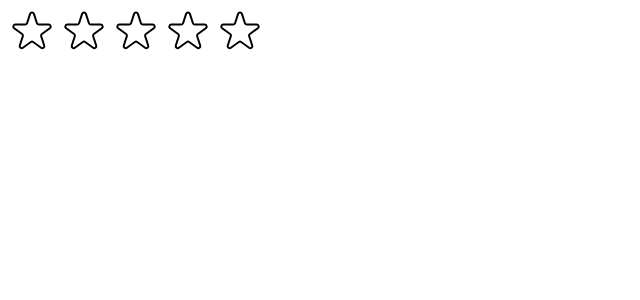
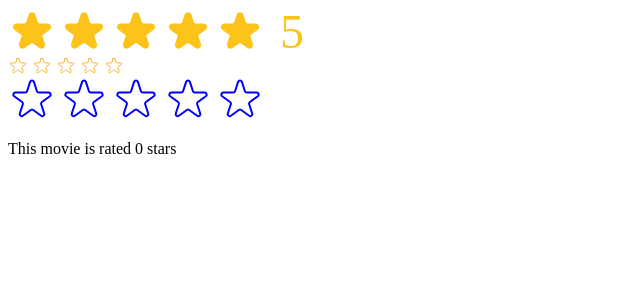
Before and after one commit to Alanm17/Movie.jsx, a React (Create React App) app: page / in a window 1280 px wide. Shown: the top 300 px of the page, without its empty margins (0-640 px from the left). Built offline with nearby package versions, Linux system fonts and the light colour scheme.

Commit message:
props as componentAPI

```diff
--- a/src/StarRating.js
+++ b/src/StarRating.js
@@ -10,34 +10,62 @@ const StyleofStyle = {
   // alignItems: "center",
   gap: "4px",
 };
-const textStyle = { lineHeight: "1", margin: "0" };
-export default function StarRating({ maxRating = 5 }) {
-  const [rating, setRating] = useState(0);
+
+export default function StarRating({
+  maxRating = 5,
+  color = "#fcc419",
+  size = 48,
+  className = "",
+  messages = [],
+  defaultRating = 0,
+  onSetRating,
+}) {
+  const crrdefault = defaultRating <= maxRating ? defaultRating : 0;
+
+  const [rating, setRating] = useState(Number(crrdefault));
   const [tempRating, setTempRating] = useState(0);
+
+  const textStyle = {
+    lineHeight: "1",
+    margin: "0",
+    color,
+    fontSize: `${size}px`,
+  };
+  function onHandleRating(rating) {
+    setRating(rating);
+    onSetRating(rating);
+  }
   return (
-    <div style={starOFcontainer}>
+    <div style={starOFcontainer} className={className}>
       <div style={StyleofStyle}>
         {Array.from({ length: maxRating }, (_, i) => (
           <Star
             key={i}
-            onRate={() => setRating(i + 1)}
+            onRate={() => onHandleRating(i + 1)}
             full={tempRating ? tempRating >= i + 1 : rating >= i + 1}
             onHoverIn={() => setTempRating(i + 1)}
             onHoverOut={() => setTempRating(0)}
+            color={color}
+            size={size}
           />
         ))}
       </div>
-      <p style={textStyle}>{tempRating || rating || ""}</p>
+      <p style={textStyle}>
+        {messages.length === maxRating
+          ? messages[tempRating ? tempRating - 1 : rating - 1]
+          : tempRating || rating || ""}
+      </p>
     </div>
   );
 }
-const StarStyle = {
-  height: "48px",
-  width: "48px",
-  display: "block",
-  cursor: "pointer",
-};
-function Star({ onRate, full, onHoverIn, onHoverOut }) {
+
+function Star({ onRate, full, onHoverIn, onHoverOut, size, color }) {
+  const StarStyle = {
+    height: `${size}px`,
+    width: `${size}px`,
+    display: "block",
+    cursor: "pointer",
+  };
   return (
     <span
       role="button"
@@ -50,8 +78,8 @@ function Star({ onRate, full, onHoverIn, onHoverOut }) {
         <svg
           xmlns="http://www.w3.org/2000/svg"
           viewBox="0 0 20 20"
-          fill="#000"
-          stroke="#000"
+          fill={color}
+          stroke={color}
         >
           <path d="M9.049 2.927c.3-.921 1.603-.921 1.902 0l1.07 3.292a1 1 0 00.95.69h3.462c.969 0 1.371 1.24.588 1.81l-2.8 2.034a1 1 0 00-.364 1.118l1.07 3.292c.3.921-.755 1.688-1.54 1.118l-2.8-2.034a1 1 0 00-1.175 0l-2.8 2.034c-.784.57-1.838-.197-1.539-1.118l1.07-3.292a1 1 0 00-.364-1.118L2.98 8.72c-.783-.57-.38-1.81.588-1.81h3.461a1 1 0 00.951-.69l1.07-3.292z" />
         </svg>
@@ -60,7 +88,7 @@ function Star({ onRate, full, onHoverIn, onHoverOut }) {
           xmlns="http://www.w3.org/2000/svg"
           fill="none"
           viewBox="0 0 24 24"
-          stroke="#000"
+          stroke={color}
         >
           <path
             strokeLinecap="round"
--- a/src/index.js
+++ b/src/index.js
@@ -1,13 +1,30 @@
-import React from "react";
+import React, { useState } from "react";
 import ReactDOM from "react-dom/client";
 // import "./index.css";
 // import App from "./App";
 import StarRating from "./StarRating";
+function Test() {
+  const [movieRating, setMovieRating] = useState(0);
+  return (
+    <div>
+      <StarRating color="blue" maxRating={5} onSetRating={setMovieRating} />
+      <p>This movie is rated {movieRating} stars</p>
+    </div>
+  );
+}
 const root = ReactDOM.createRoot(document.getElementById("root"));
 root.render(
   <React.StrictMode>
     {/* <App /> */}
 
-    <StarRating maxRating={5} />
+    <StarRating maxRating={5} defaultRating={5} onSetRating={() => {}} />
+    <StarRating
+      maxRating={5}
+      size={20}
+      color="orange"
+      className={""}
+      messages={["terrible", "bad", "okey", "good", "amazing"]}
+    />
+    <Test />
   </React.StrictMode>
 );
```
